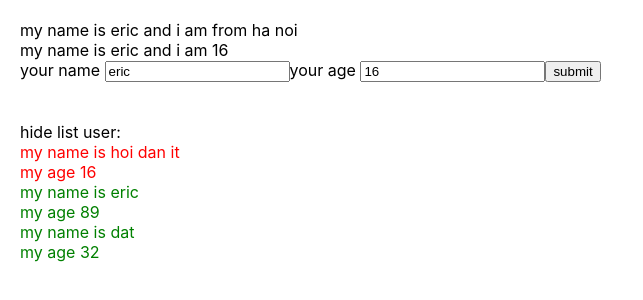
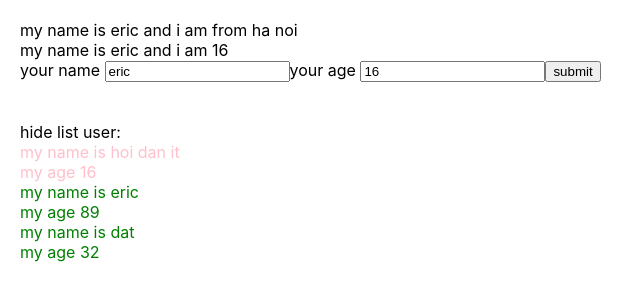
Before and after one commit to dattran13055/testreact, a React (Create React App) app: page / in a window 1280 px wide. Shown: the top 300 px of the page, without its empty margins (0-643 px from the left). Built offline with nearby package versions, Linux system fonts and the light colour scheme.

Commit message:
video 27

```diff
--- a/package.json
+++ b/package.json
@@ -13,6 +13,7 @@
     "redux": "4.2.0",
     "redux-devtools-extension": "2.13.9",
     "redux-thunk": "2.4.1",
+    "sass": "1.53.0",
     "web-vitals": "2.1.4"
   },
   "scripts": {
--- a/src/App.js
+++ b/src/App.js
@@ -1,6 +1,6 @@
 
 import logo from './logo.svg';
-import './App.css';
+import './App.scss';
 import { useDispatch, useSelector } from 'react-redux';
 import { increaseCounter, decreaseCounter } from './redux/action/counterAction';
 import Mycomponent from './components/Mycomponent';
--- a/src/App.css
+++ b/src/App.scss
@@ -1,10 +1,4 @@
-.red{
-  color:red
 
-}
-.green{
-  color: green;
-}
 body {
   padding: 20px;
   margin: 0;
--- a/src/components/Displayinfor.js
+++ b/src/components/Displayinfor.js
@@ -1,4 +1,5 @@
 import React from "react";
+import './Displayinfor.scss'
 class Displayinfor extends React.Component{
    state={
        isShowlistUser:true
@@ -16,7 +17,7 @@
        //dry
        console.table(listUser)
         return(
-            <div>
+            <div className="display-infor-container">
                 <div>
                     <span onClick={()=>{this.handleShowhide()}}>
                         {this.state.isShowlistUser=== true? "hide list user:":"show list user" }
@@ -27,7 +28,7 @@
                 {listUser.map((user)=>{
                      return(
                         <div key={user.id} className={+user.age>18?"green":"red"} >
-                              <div>my name is {user.name}</div>
+                              <div >my name is {user.name}</div>
                              <div>my age {user.age} </div>
                         </div>
                     )
--- /dev/null
+++ b/src/components/Displayinfor.scss
@@ -0,0 +1,11 @@
+
+.display-infor-container{
+.red{
+  color:pink
+
+}
+.green{
+  color: green;
+}
+
+}
```
Also changed, not shown: 1 other file (tests, documents, lock files or other folders).
